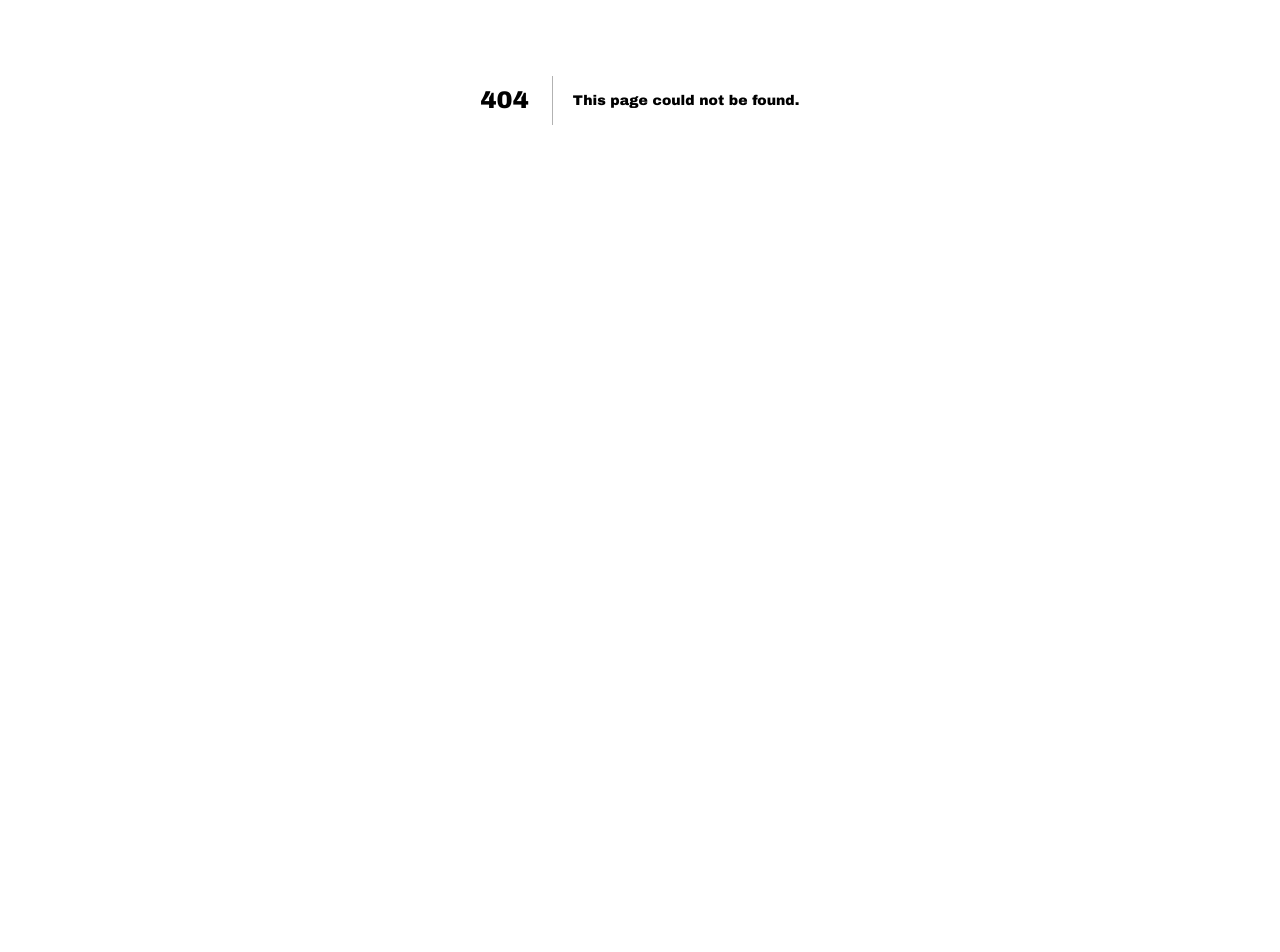
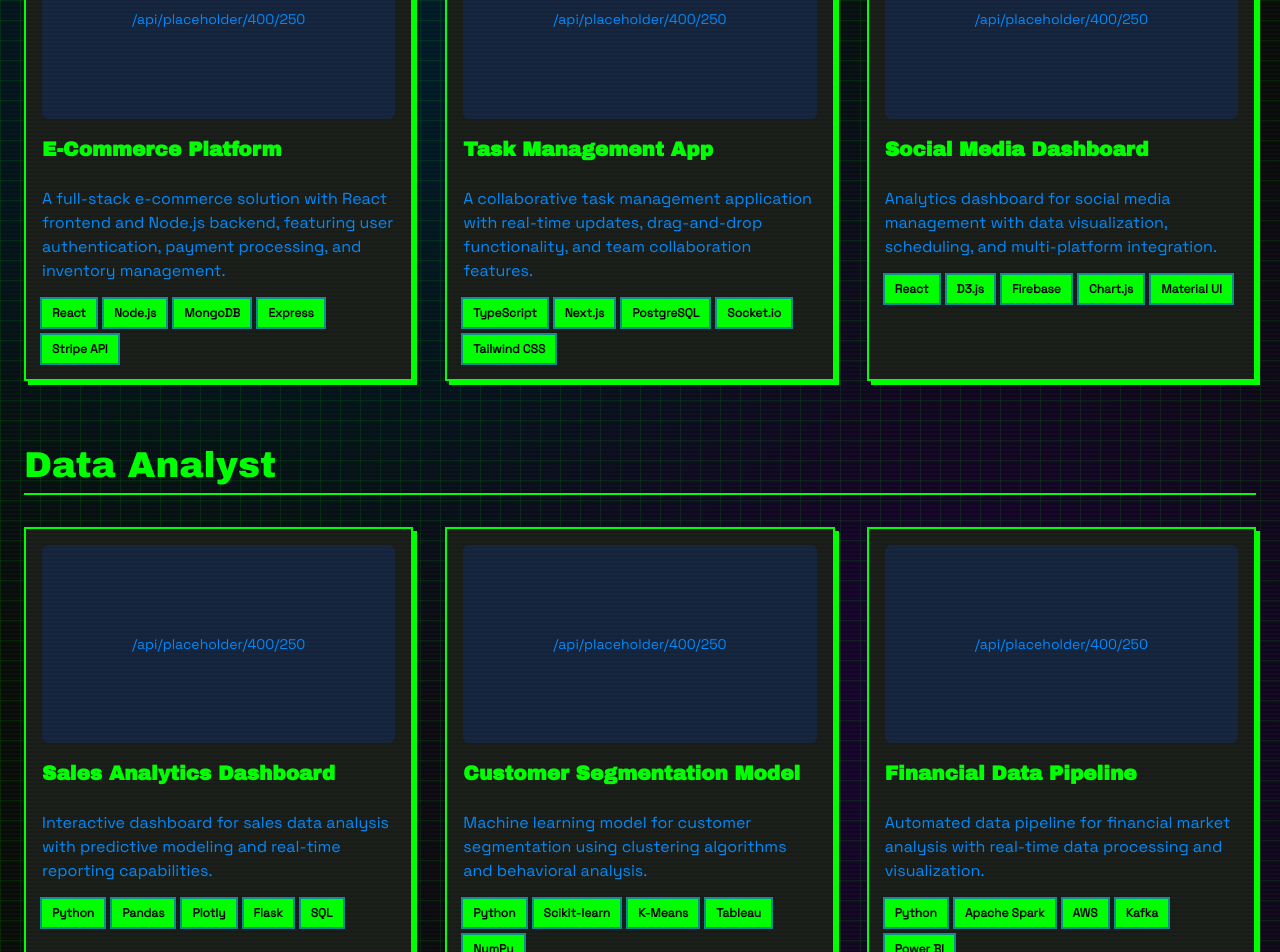
Before and after one commit to samintisar/portfolio-website, a Next.js app in the folder my-app/: page /projects in a window 1280 px wide. Before the commit this address had no page. Shown: the part 300-1252 px from the top of the page. Before the commit the page ends 800 px from the top, so only its background shows below. Built offline with nearby package versions, Linux system fonts and the light colour scheme.

Commit message:
Add projects page and link from home
Added a new /projects page displaying full-stack and data analyst projects with descriptions and tech stacks. Updated the home page to link to the projects page using a button wrapped in a Next.js Link.

```diff
--- a/my-app/app/page.tsx
+++ b/my-app/app/page.tsx
@@ -4,6 +4,7 @@
 import { Card } from "@/components/retroui/Card";
 import { Badge } from "@/components/retroui/Badge";
 import { Input } from "@/components/retroui/Input";
+import Link from "next/link";
 import { useEffect, useRef, useState } from "react";
 
 export default function Home() {
@@ -47,9 +48,11 @@
             Cyberpunk Developer | Full-Stack Engineer | Digital Architect
           </p>
           <div className="flex gap-6 justify-center flex-wrap">
-            <Button className="text-lg px-8 py-4 cyber-border neon-glow">
-              VIEW PROJECTS
-            </Button>
+            <Link href="/projects">
+              <Button className="text-lg px-8 py-4 cyber-border neon-glow">
+                VIEW PROJECTS
+              </Button>
+            </Link>
             <Button variant="secondary" className="text-lg px-8 py-4">
               DOWNLOAD CV
             </Button>
--- /dev/null
+++ b/my-app/app/projects/page.tsx
@@ -0,0 +1,141 @@
+"use client";
+
+import { Button } from "@/components/retroui/Button";
+import { Card } from "@/components/retroui/Card";
+import { Badge } from "@/components/retroui/Badge";
+import Link from "next/link";
+
+const fullStackProjects = [
+  {
+    id: 1,
+    title: "E-Commerce Platform",
+    description: "A full-stack e-commerce solution with React frontend and Node.js backend, featuring user authentication, payment processing, and inventory management.",
+    techStack: ["React", "Node.js", "MongoDB", "Express", "Stripe API"],
+    thumbnail: "/api/placeholder/400/250"
+  },
+  {
+    id: 2,
+    title: "Task Management App",
+    description: "A collaborative task management application with real-time updates, drag-and-drop functionality, and team collaboration features.",
+    techStack: ["TypeScript", "Next.js", "PostgreSQL", "Socket.io", "Tailwind CSS"],
+    thumbnail: "/api/placeholder/400/250"
+  },
+  {
+    id: 3,
+    title: "Social Media Dashboard",
+    description: "Analytics dashboard for social media management with data visualization, scheduling, and multi-platform integration.",
+    techStack: ["React", "D3.js", "Firebase", "Chart.js", "Material UI"],
+    thumbnail: "/api/placeholder/400/250"
+  }
+];
+
+const dataAnalystProjects = [
+  {
+    id: 1,
+    title: "Sales Analytics Dashboard",
+    description: "Interactive dashboard for sales data analysis with predictive modeling and real-time reporting capabilities.",
+    techStack: ["Python", "Pandas", "Plotly", "Flask", "SQL"],
+    thumbnail: "/api/placeholder/400/250"
+  },
+  {
+    id: 2,
+    title: "Customer Segmentation Model",
+    description: "Machine learning model for customer segmentation using clustering algorithms and behavioral analysis.",
+    techStack: ["Python", "Scikit-learn", "K-Means", "Tableau", "NumPy"],
+    thumbnail: "/api/placeholder/400/250"
+  },
+  {
+    id: 3,
+    title: "Financial Data Pipeline",
+    description: "Automated data pipeline for financial market analysis with real-time data processing and visualization.",
+    techStack: ["Python", "Apache Spark", "AWS", "Kafka", "Power BI"],
+    thumbnail: "/api/placeholder/400/250"
+  }
+];
+
+export default function ProjectsPage() {
+  return (
+    <div className="min-h-screen grid-background scan-lines">
+      <div className="container mx-auto px-6 py-12">
+        {/* Header */}
+        <div className="mb-12">
+          <div className="mb-8">
+            <Link href="/">
+              <Button variant="secondary">← BACK TO HOME</Button>
+            </Link>
+          </div>
+        </div>
+
+        {/* Full-stack Developer Section */}
+        <section className="mb-16">
+          <h2 className="text-3xl md:text-4xl font-head mb-8 text-primary border-b-2 border-primary pb-2">
+            Full-Stack Developer
+          </h2>
+          <div className="grid grid-cols-1 md:grid-cols-2 lg:grid-cols-3 gap-8">
+            {fullStackProjects.map((project) => (
+              <Card key={project.id} className="hover:shadow-xl transition-all duration-300 border-primary">
+                <Card.Header className="p-4">
+                  <div className="aspect-video bg-muted rounded-md mb-4 flex items-center justify-center">
+                    <div className="text-muted-foreground text-sm">
+                      {project.thumbnail}
+                    </div>
+                  </div>
+                  <Card.Title className="text-xl font-bold text-primary">
+                    {project.title}
+                  </Card.Title>
+                </Card.Header>
+                <Card.Content className="p-4 pt-0">
+                  <Card.Description className="mb-4 text-muted-foreground">
+                    {project.description}
+                  </Card.Description>
+                  <div className="flex flex-wrap gap-2">
+                    {project.techStack.map((tech) => (
+                      <Badge key={tech} variant="surface" className="text-xs">
+                        {tech}
+                      </Badge>
+                    ))}
+                  </div>
+                </Card.Content>
+              </Card>
+            ))}
+          </div>
+        </section>
+
+        {/* Data Analyst Section */}
+        <section>
+          <h2 className="text-3xl md:text-4xl font-head mb-8 text-primary border-b-2 border-primary pb-2">
+            Data Analyst
+          </h2>
+          <div className="grid grid-cols-1 md:grid-cols-2 lg:grid-cols-3 gap-8">
+            {dataAnalystProjects.map((project) => (
+              <Card key={project.id} className="hover:shadow-xl transition-all duration-300 border-primary">
+                <Card.Header className="p-4">
+                  <div className="aspect-video bg-muted rounded-md mb-4 flex items-center justify-center">
+                    <div className="text-muted-foreground text-sm">
+                      {project.thumbnail}
+                    </div>
+                  </div>
+                  <Card.Title className="text-xl font-bold text-primary">
+                    {project.title}
+                  </Card.Title>
+                </Card.Header>
+                <Card.Content className="p-4 pt-0">
+                  <Card.Description className="mb-4 text-muted-foreground">
+                    {project.description}
+                  </Card.Description>
+                  <div className="flex flex-wrap gap-2">
+                    {project.techStack.map((tech) => (
+                      <Badge key={tech} variant="surface" className="text-xs">
+                        {tech}
+                      </Badge>
+                    ))}
+                  </div>
+                </Card.Content>
+              </Card>
+            ))}
+          </div>
+        </section>
+      </div>
+    </div>
+  );
+}
```
